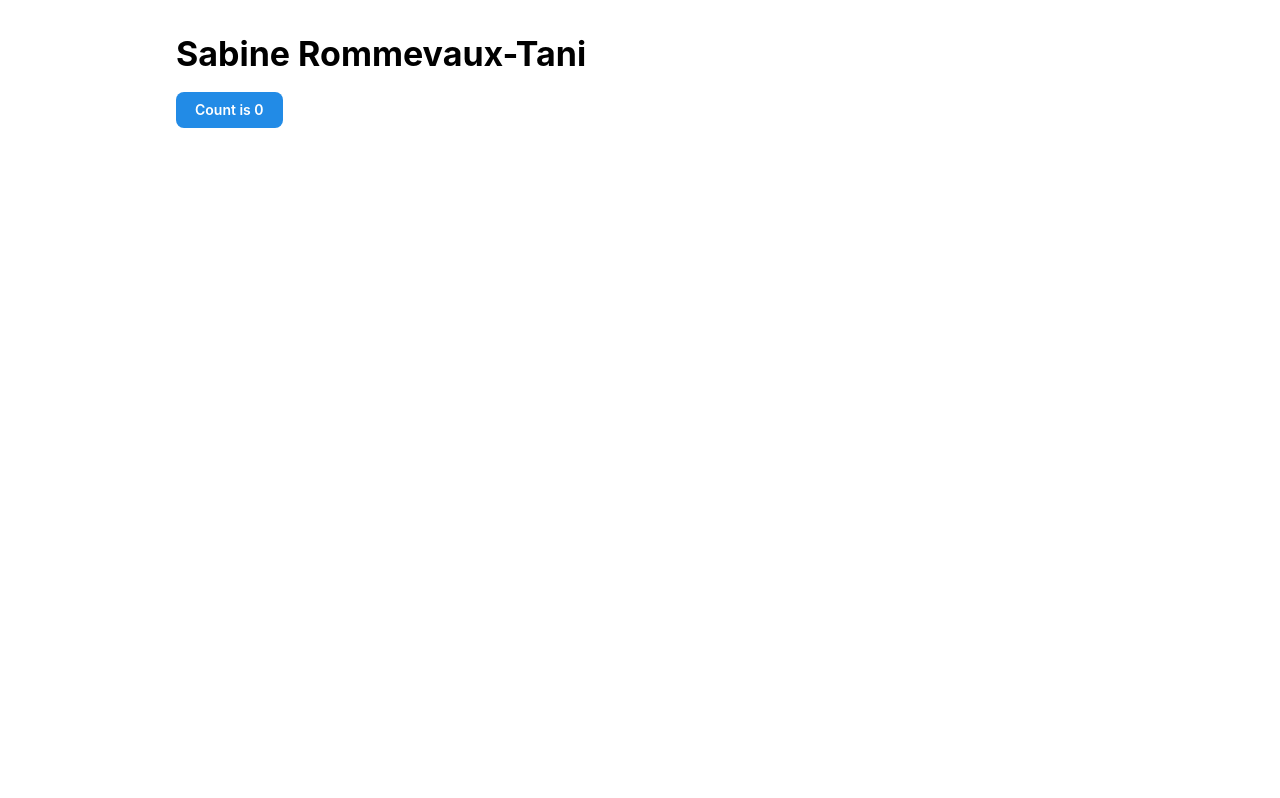
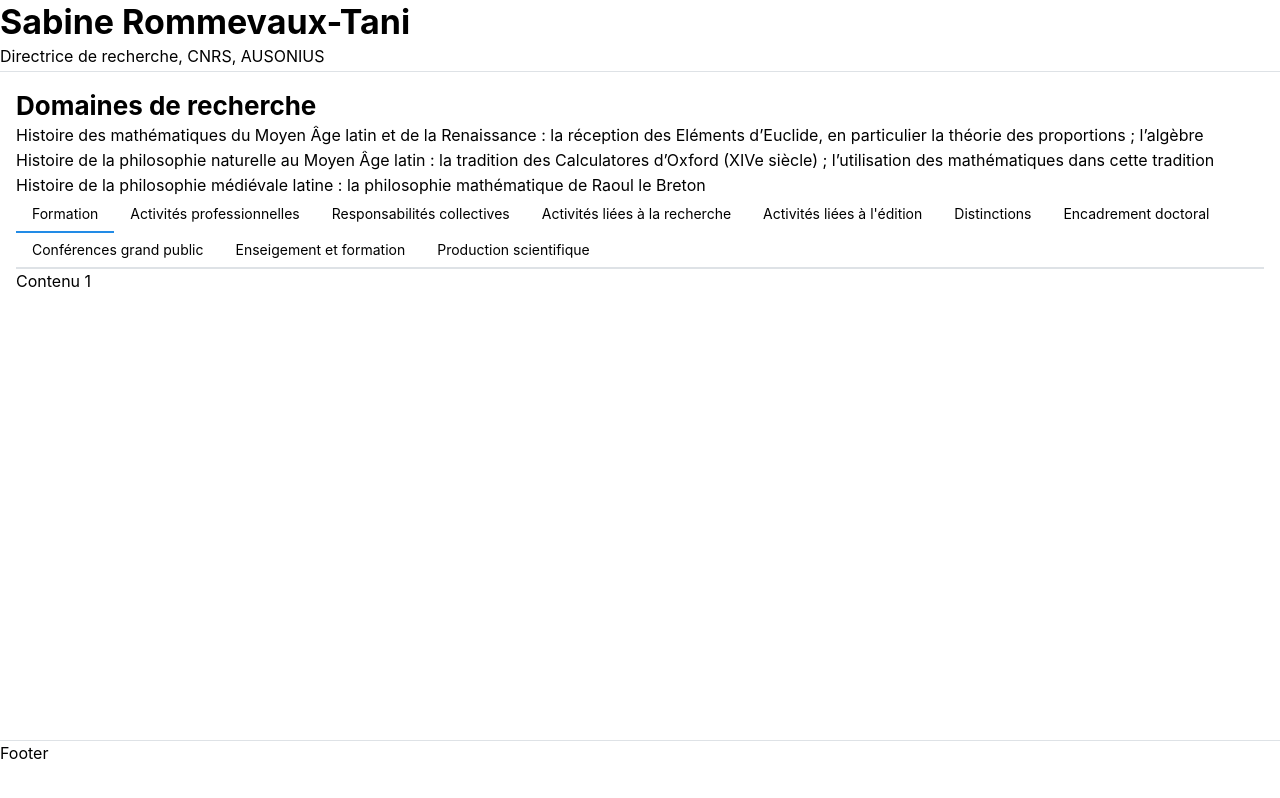
Before and after one commit to 0N0K0/sabine-rommevaux-tani, a React (Vite) app: page / in a window 1280 px wide. Built offline with nearby package versions, Linux system fonts and the light colour scheme.

Commit message:
feat: initialize layout + headerContent + footerContent

```diff
--- a/src/App.tsx
+++ b/src/App.tsx
@@ -1,21 +1,11 @@
-import { Button, Container, Title } from '@mantine/core'
-import { useState } from 'react'
+import { Layout } from './layout/layout';
 
 /**
  * Root application component.
  * @returns {JSX.Element} App markup.
  */
 function App() {
-  const [count, setCount] = useState(0)
-
-  return (
-    <Container py="xl">
-      <Title order={1}>Sabine Rommevaux-Tani</Title>
-      <Button mt="md" onClick={() => setCount((count) => count + 1)}>
-        Count is {count}
-      </Button>
-    </Container>
-  )
+  return <Layout />;
 }
 
-export default App
+export default App;
--- /dev/null
+++ b/src/layout/footer.tsx
@@ -0,0 +1,5 @@
+import { Text } from '@mantine/core';
+
+export function FooterContent() {
+  return <Text>Footer</Text>;
+}
--- /dev/null
+++ b/src/layout/header.tsx
@@ -0,0 +1,10 @@
+import { Text, Title } from '@mantine/core';
+
+export function HeaderContent() {
+  return (
+    <>
+      <Title order={1}>Sabine Rommevaux-Tani</Title>
+      <Text>Directrice de recherche, CNRS, AUSONIUS</Text>
+    </>
+  );
+}
--- /dev/null
+++ b/src/layout/layout.tsx
@@ -0,0 +1,53 @@
+import { AppShell, Tabs, Text, Title } from '@mantine/core';
+import { FooterContent } from './footer';
+import { HeaderContent } from './header';
+
+export function Layout() {
+  return (
+    <AppShell header={{ height: 72 }} footer={{ height: 60 }} padding="md">
+      <AppShell.Header>
+        <HeaderContent />
+      </AppShell.Header>
+      <AppShell.Main>
+        <Title order={2}>Domaines de recherche</Title>
+        <Text>
+          Histoire des mathématiques du Moyen Âge latin et de la Renaissance :
+          la réception des Eléments d’Euclide, en particulier la théorie des
+          proportions ; l’algèbre
+        </Text>
+        <Text>
+          Histoire de la philosophie naturelle au Moyen Âge latin : la tradition
+          des Calculatores d’Oxford (XIVe siècle) ; l’utilisation des
+          mathématiques dans cette tradition
+        </Text>
+        <Text>
+          Histoire de la philosophie médiévale latine : la philosophie
+          mathématique de Raoul le Breton
+        </Text>
+        <Tabs defaultValue="tab1">
+          <Tabs.List>
+            <Tabs.Tab value="tab1">Formation</Tabs.Tab>
+            <Tabs.Tab value="tab2">Activités professionnelles</Tabs.Tab>
+            <Tabs.Tab value="tab3">Responsabilités collectives</Tabs.Tab>
+            <Tabs.Tab value="tab4">Activités liées à la recherche</Tabs.Tab>
+            <Tabs.Tab value="tab5">Activités liées à l'édition</Tabs.Tab>
+            <Tabs.Tab value="tab6">Distinctions</Tabs.Tab>
+            <Tabs.Tab value="tab7">Encadrement doctoral</Tabs.Tab>
+            <Tabs.Tab value="tab8">Conférences grand public</Tabs.Tab>
+            <Tabs.Tab value="tab9">Enseigement et formation</Tabs.Tab>
+            <Tabs.Tab value="tab10">Production scientifique</Tabs.Tab>
+          </Tabs.List>
+          <Tabs.Panel value="tab1">
+            <Text>Contenu 1</Text>
+          </Tabs.Panel>
+          <Tabs.Panel value="tab2">
+            <Text>Contenu 2</Text>
+          </Tabs.Panel>
+        </Tabs>
+      </AppShell.Main>
+      <AppShell.Footer>
+        <FooterContent />
+      </AppShell.Footer>
+    </AppShell>
+  );
+}
```
